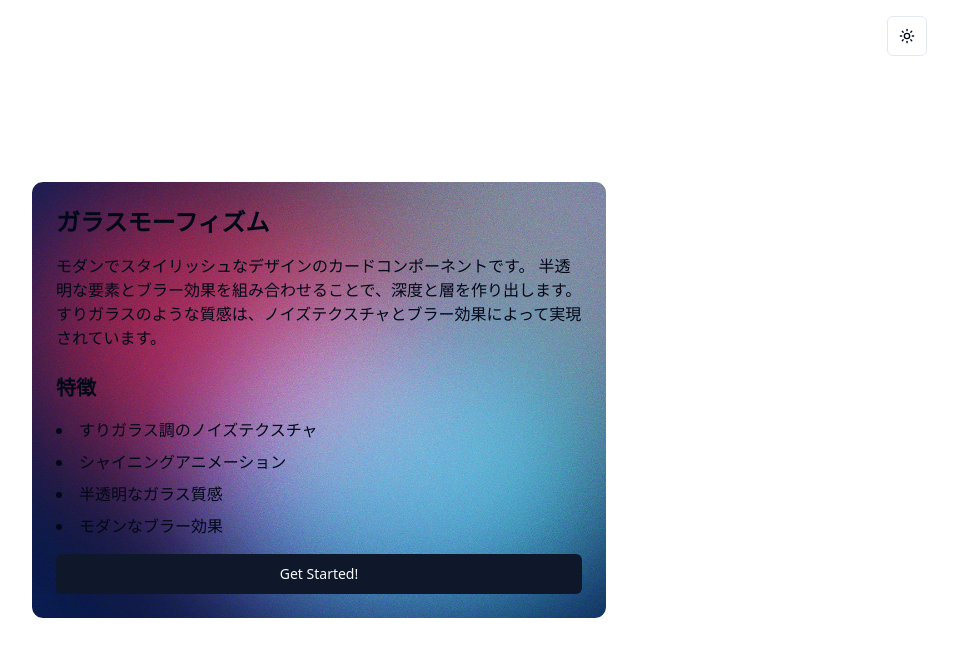
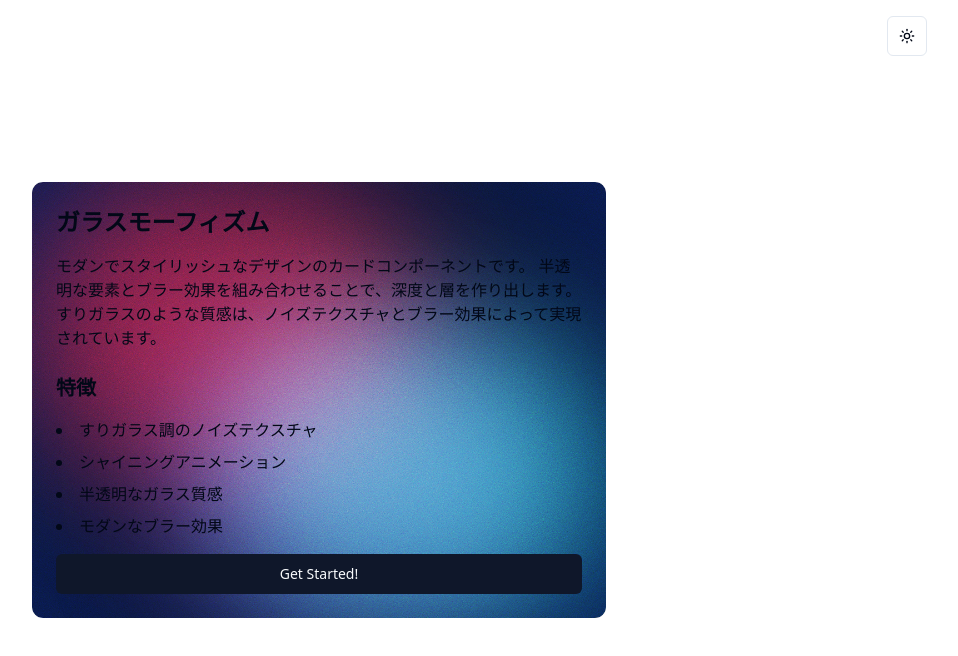
Before and after one commit to imaimai17468/line-gradient-card, a Next.js app: page / in a window 1280 px wide. Shown: the top 656 px of the page, without its empty margins (321-1279 px from the left). Built offline with nearby package versions, Linux system fonts and the light colour scheme.

Commit message:
Refactor GlassCard component for improved readability and structure
- Cleaned up className prop handling for better readability.
- Reformatted SVG filter definition for clarity.
- Removed unnecessary div to streamline the component's structure.

```diff
--- a/src/components/ui/glass-card.tsx
+++ b/src/components/ui/glass-card.tsx
@@ -39,7 +39,6 @@ export function GlassCard({ className, children, ...props }: GlassCardProps) {
         <div className="absolute top-0 left-0 w-2/3 h-2/3 bg-[#FF2E63]/60 rounded-full mix-blend-screen blur-3xl" />
         <div className="absolute top-1/3 right-0 w-2/3 h-2/3 bg-[#00FFF5]/60 rounded-full mix-blend-screen blur-3xl" />
         <div className="absolute bottom-0 left-1/4 w-2/3 h-2/3 bg-[#8A2BE2]/60 rounded-full mix-blend-screen blur-3xl" />
-        <div className="absolute w-[500px] h-[500px] -top-48 -right-48 bg-white rounded-full mix-blend-soft-light blur-[100px] opacity-50" />
       </div>
 
       <div className="relative z-10">{children}</div>
```
